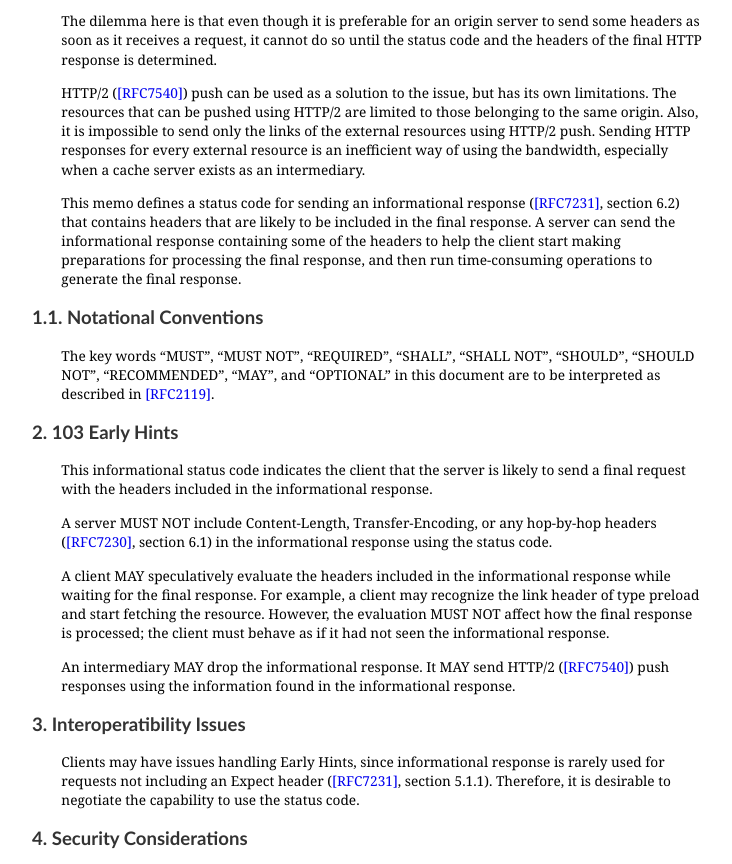
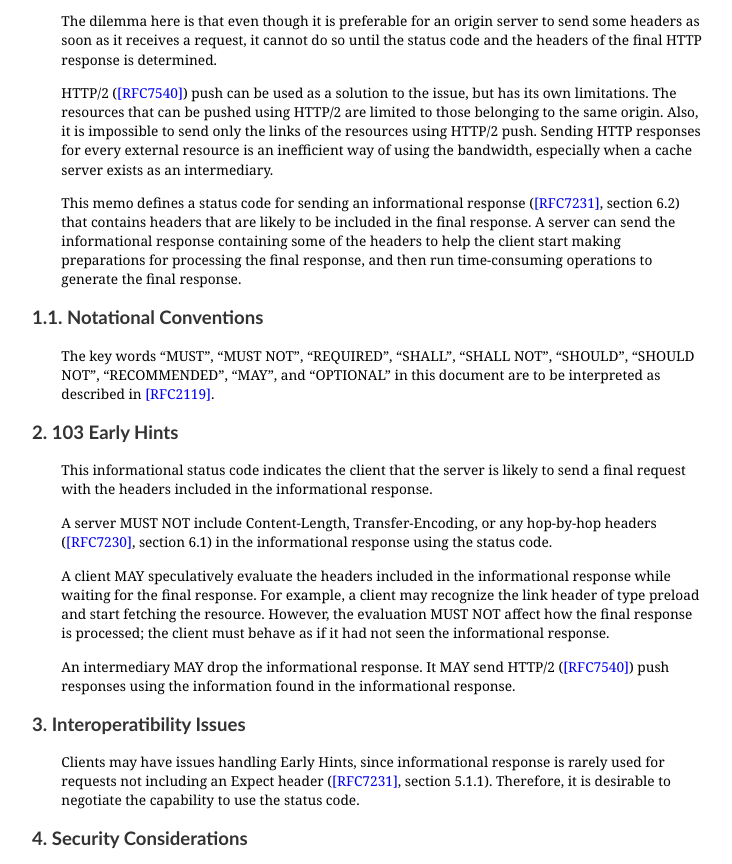
Before and after one commit to kazuho/early-hints, a plain HTML site: page draft-kazuho-early-hints-status-code.html in a window 1280 px wide. Shown: the part 1300-2164 px from the top of the page, without its empty margins (258-990 px from the left). Drawn offline with Linux system fonts and the light colour scheme.

Commit message:
Script updating gh-pages. [ci skip]

```diff
--- a/draft-kazuho-early-hints-status-code.html
+++ b/draft-kazuho-early-hints-status-code.html
@@ -544,7 +544,7 @@ ul.toc a:first-child {
 <p id="rfc.section.1.p.1">Most if not all of the web pages processed by a web browser contain links to external resources that need to be fetched prior to rendering the documents.  Therefore, it is beneficial to send such links as early as possible in order to minimize the time spent until the browser becomes possible to render the document.  Link header of type &#8220;preload&#8221; (<a href="#Preload">[Preload]</a>) can be used to indicate such links within the response headers of an HTTP response.</p>
 <p id="rfc.section.1.p.2">However, it is not always possible for an origin server to send a response immediately after receiving a request.  In fact, it is often the contrary.  There are many deployments in which an origin server needs to query a database before generating a response.  It is also not unusual for an origin server to delegate a request to an upstream HTTP server running at a distant location.</p>
 <p id="rfc.section.1.p.3">The dilemma here is that even though it is preferable for an origin server to send some headers as soon as it receives a request, it cannot do so until the status code and the headers of the final HTTP response is determined.</p>
-<p id="rfc.section.1.p.4">HTTP/2 (<a href="#RFC7540">[RFC7540]</a>) push can be used as a solution to the issue, but has its own limitations.  The resources that can be pushed using HTTP/2 are limited to those belonging to the same origin.  Also, it is impossible to send only the links of the external resources using HTTP/2 push.  Sending HTTP responses for every external resource is an inefficient way of using the bandwidth, especially when a cache server exists as an intermediary.</p>
+<p id="rfc.section.1.p.4">HTTP/2 (<a href="#RFC7540">[RFC7540]</a>) push can be used as a solution to the issue, but has its own limitations.  The resources that can be pushed using HTTP/2 are limited to those belonging to the same origin.  Also, it is impossible to send only the links of the resources using HTTP/2 push.  Sending HTTP responses for every external resource is an inefficient way of using the bandwidth, especially when a cache server exists as an intermediary.</p>
 <p id="rfc.section.1.p.5">This memo defines a status code for sending an informational response (<a href="#RFC7231">[RFC7231]</a>, section 6.2) that contains headers that are likely to be included in the final response.  A server can send the informational response containing some of the headers to help the client start making preparations for processing the final response, and then run time-consuming operations to generate the final response.</p>
 <h1 id="rfc.section.1.1"><a href="#rfc.section.1.1">1.1.</a> <a href="#notational-conventions" id="notational-conventions">Notational Conventions</a></h1>
 <p id="rfc.section.1.1.p.1">The key words &#8220;MUST&#8221;, &#8220;MUST NOT&#8221;, &#8220;REQUIRED&#8221;, &#8220;SHALL&#8221;, &#8220;SHALL NOT&#8221;, &#8220;SHOULD&#8221;, &#8220;SHOULD NOT&#8221;, &#8220;RECOMMENDED&#8221;, &#8220;MAY&#8221;, and &#8220;OPTIONAL&#8221; in this document are to be interpreted as described in <a href="#RFC2119">[RFC2119]</a>.</p>
```
Also changed, not shown: index.html (+1 -1 lines), draft-kazuho-early-hints-status-code.txt.
